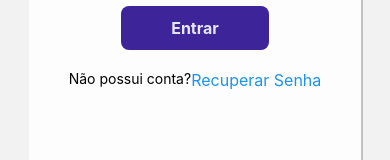
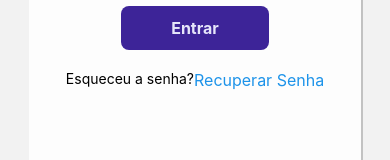
Before and after one commit to melissaJll/autenticacao, a React Native app: screen /Login in a window 390 px wide. Shown: the part 481-641 px from the top of the page. Built offline with nearby package versions, Linux system fonts and the light colour scheme.

Commit message:
Update Login.js

```diff
--- a/src/screens/Login.js
+++ b/src/screens/Login.js
@@ -81,7 +81,7 @@ export default function Login({ navigation }) {
             onPress={() => navigation.navigate("RecuperarSenha")}
           >
             <View style={estilos.esqueciSenha}>
-              <Text>Não possui conta?</Text>
+              <Text>Esqueceu a senha?</Text>
               <Text style={estilos.textoBotaoEsqueciSenha}>
                 Recuperar Senha
               </Text>
```
